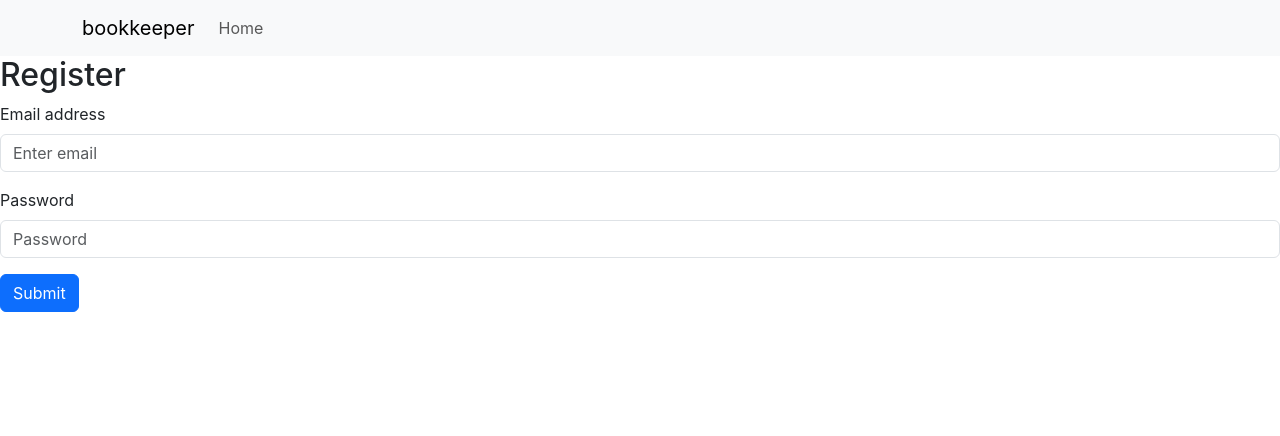
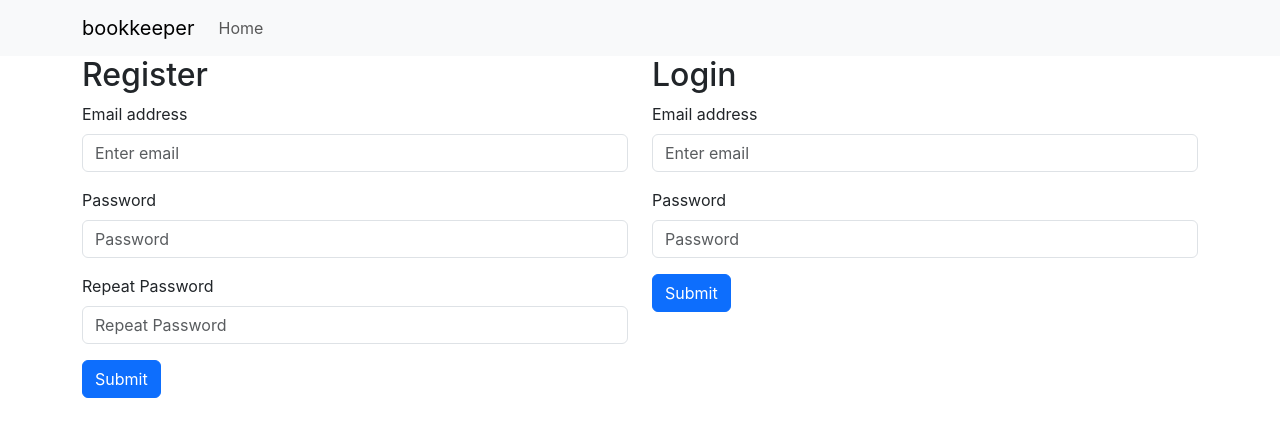
Before and after one commit to mateuszbrycki/khubbi, a React (Create React App) app in the folder src/main/front/: page / in a window 1280 px wide. Shown: the top 436 px of the page. Built offline with nearby package versions, Linux system fonts and the light colour scheme.

Commit message:
master - Introduce Entry Forms

```diff
--- a/src/main/front/src/authorization/api/api.ts
+++ b/src/main/front/src/authorization/api/api.ts
@@ -1,11 +1,9 @@
-import {Shelf} from "../../types";
-import {List} from "immutable";
 import axios from 'axios';
 
 
 export interface AuthorizationHttpApi {
     readonly register: (email: string, password: string) => {}
-    readonly login: () => {}
+    readonly login: (email: string, password: string) => {}
 }
 
 const Api: AuthorizationHttpApi = {
@@ -16,7 +14,12 @@ const Api: AuthorizationHttpApi = {
               })
 
     },
-    login: () => ({})
+    login: (email: string, password: string) => {
+        return axios.post(`http://localhost:8080/auth/login`, { "email": email, "password": password })
+            .then(res => {
+                return res.data
+            })
+    }
 }
 
 export {Api as AuthorizationApi}
--- /dev/null
+++ b/src/main/front/src/authorization/components/EntryForms.tsx
@@ -0,0 +1,34 @@
+import React from "react";
+import RegisterForm from "./RegisterForm";
+import LoginForm from "./LoginForm";
+import Container from "react-bootstrap/Container";
+import {Col, Row} from "react-bootstrap";
+
+
+export interface EntryFormsProps {
+    readonly user: {} | null;
+}
+
+export interface EntryFormsActionProps {
+    readonly registerUser: (email: string, password: string) => void
+    readonly loginUser: (email: string, password: string) => void
+}
+
+const EntryForms: React.FC<EntryFormsProps & EntryFormsActionProps> = (props) => {
+    const {user, registerUser, loginUser} = props
+
+    return <>
+        <Container>
+            <Row>
+                <Col>
+                    <RegisterForm user={user} registerUser={registerUser}/>
+                </Col>
+                <Col>
+                    <LoginForm user={user} loginUser={loginUser}/>
+                </Col>
+            </Row>
+        </Container>
+    </>
+}
+
+export default EntryForms
--- /dev/null
+++ b/src/main/front/src/authorization/components/LoginForm.tsx
@@ -0,0 +1,45 @@
+import React from 'react'
+import {useState} from 'react';
+import Button from 'react-bootstrap/Button';
+import Form from 'react-bootstrap/Form';
+
+export interface LoginFormProps {
+    readonly user: {} | null;
+}
+
+export interface LoginFormActionProps {
+    readonly loginUser: (email: string, password: string) => void
+}
+
+const RegisterForm: React.FC<LoginFormProps & LoginFormActionProps> = (props) => {
+
+    const {user, loginUser} = props
+
+    const [email, setEmail] = useState<string>("")
+    const [password, setPassword] = useState<string>("")
+
+    return <>
+        <h2>Login</h2>
+        <Form onSubmit={event => {
+            loginUser(email, password);
+            event.preventDefault();
+        }}>
+            <Form.Group className="mb-3" controlId="loginFormEmail">
+                <Form.Label>Email address</Form.Label>
+                <Form.Control type="text" placeholder="Enter email"
+                              onChange={(event) => setEmail(event.target.value)}/>
+            </Form.Group>
+
+            <Form.Group className="mb-3" controlId="loginFormPassword">
+                <Form.Label>Password</Form.Label>
+                <Form.Control type="password" placeholder="Password"
+                              onChange={(event) => setPassword(event.target.value)}/>
+            </Form.Group>
+            <Button variant="primary" type="submit">
+                Submit
+            </Button>
+        </Form>
+    </>
+}
+
+export default RegisterForm
--- a/src/main/front/src/authorization/components/RegisterForm.tsx
+++ b/src/main/front/src/authorization/components/RegisterForm.tsx
@@ -1,4 +1,4 @@
-import React from 'react'
+import React, {useEffect} from 'react'
 import {useState} from 'react';
 import Button from 'react-bootstrap/Button';
 import Form from 'react-bootstrap/Form';
@@ -17,6 +17,17 @@ const RegisterForm: React.FC<RegisterFormProps & RegisterFormActionProps> = (pro
 
     const [email, setEmail] = useState<string>("")
     const [password, setPassword] = useState<string>("")
+    const [repeatPassword, setRepeatPassword] = useState<string>("")
+    const [validationError, setValidationError] = useState<string>("")
+
+    useEffect(() => {
+        console.log(repeatPassword);
+        if (password != repeatPassword) {
+            setValidationError("Passwords are not equal");
+            return;
+        }
+        setValidationError("");
+    }, [password, repeatPassword]);
 
     return <>
         <h2>Register</h2>
@@ -24,21 +35,34 @@ const RegisterForm: React.FC<RegisterFormProps & RegisterFormActionProps> = (pro
             registerUser(email, password);
             event.preventDefault();
         }}>
-            <Form.Group className="mb-3" controlId="formBasicEmail">
+            <Form.Group className="mb-3" controlId="registerFormEmail">
                 <Form.Label>Email address</Form.Label>
                 <Form.Control type="text" placeholder="Enter email"
-                              onChange={(event) => setEmail(event.target.value)}/>
+                              onChange={(event) => setEmail(event.target.value)}
+                              required
+                />
             </Form.Group>
 
-            <Form.Group className="mb-3" controlId="formBasicPassword">
+            <Form.Group className="mb-3" controlId="registerFormPassword">
                 <Form.Label>Password</Form.Label>
                 <Form.Control type="password" placeholder="Password"
-                              onChange={(event) => setPassword(event.target.value)}/>
+                              onChange={(event) => setPassword(event.target.value)} required/>
+            </Form.Group>
+
+            <Form.Group className="mb-3" controlId="registerFormPasswordRepeat">
+                <Form.Label>Repeat Password</Form.Label>
+                <Form.Control type="password" placeholder="Repeat Password"
+                              onChange={(event) => setRepeatPassword(event.target.value)} required/>
+                <Form.Control.Feedback type="invalid">
+                    Passwords are not equal.
+                </Form.Control.Feedback>
             </Form.Group>
             <Button variant="primary" type="submit">
                 Submit
             </Button>
         </Form>
+
+        {validationError}
     </>
 }
 
--- a/src/main/front/src/authorization/containers/AuthorizationContainer.ts
+++ b/src/main/front/src/authorization/containers/AuthorizationContainer.ts
@@ -1,20 +1,22 @@
 import {connect, MapDispatchToProps, MapStateToProps} from 'react-redux'
 import {State} from "../../store/state";
 import {getUserState} from '../store/selectors'
-import {RegisterUserAction} from "../store/actions";
-import RegisterForm, {RegisterFormActionProps, RegisterFormProps} from "../components/RegisterForm";
+import {LoginUserAction, RegisterUserAction} from "../store/actions";
+import {EntryFormsActionProps, EntryFormsProps} from "../components/EntryForms";
+import EntryForms from "../components/EntryForms";
 
-const mapStateToProps: MapStateToProps<RegisterFormProps, {}, State> = (state: State) => ({
+const mapStateToProps: MapStateToProps<EntryFormsProps, {}, State> = (state: State) => ({
     user: getUserState(state)
 })
 
-const mapDispatchToProps: MapDispatchToProps<RegisterFormActionProps, {}> = (dispatch) => ({
-    registerUser: (email: string, password: string) => dispatch(RegisterUserAction(email, password))
+const mapDispatchToProps: MapDispatchToProps<EntryFormsActionProps, {}> = (dispatch) => ({
+    registerUser: (email: string, password: string) => dispatch(RegisterUserAction(email, password)),
+    loginUser: (email: string, password: string) => dispatch(LoginUserAction(email, password))
 })
 
 const AuthorizationContainer = connect(
 mapStateToProps,
     mapDispatchToProps
-)(RegisterForm) // TODO mateusz.brycki redesign to a general component that depends on two forms (login and registration)
+)(EntryForms)
 
 export default AuthorizationContainer
--- a/src/main/front/src/authorization/store/actions.ts
+++ b/src/main/front/src/authorization/store/actions.ts
@@ -1,13 +1,18 @@
-import {Shelf} from "../../types";
-import {List, Set} from "immutable";
-
 enum Types {
     RegisterUser = "REGISTER_USER",
+    LoginUser = "LOGIN_USER",
     UserRegistered = "USER_REGISTERED",
 }
 
 export interface RegisterUser {
     readonly type: Types.RegisterUser
+    readonly payload: {
+        email: string,
+        password: string,
+    }
+}
+export interface LoginUser {
+    readonly type: Types.LoginUser
     readonly payload: {
         email: string,
         password: string,
@@ -40,8 +45,17 @@ const UserRegisteredAction = (id: string, email: string, createdAt: string): Use
     }
 })
 
+const LoginUserAction = (email: string, password: string): LoginUser => ({
+    type: Types.LoginUser,
+    payload: {
+        email: email,
+        password: password,
+    }
+})
+
 export {
     Types,
     RegisterUserAction,
+    LoginUserAction,
     UserRegisteredAction
 }
--- a/src/main/front/src/authorization/store/sagas.ts
+++ b/src/main/front/src/authorization/store/sagas.ts
@@ -1,13 +1,18 @@
 import {Action} from "redux";
 import {AuthorizationHttpApi} from "../api/api";
-import {put, takeEvery, select} from '@redux-saga/core/effects'
-import {Types, RegisterUser} from './actions'
-import {List} from "immutable";
+import {takeEvery} from '@redux-saga/core/effects'
+import {LoginUser, RegisterUser, Types} from './actions'
 
 function* onAuthorization(api: AuthorizationHttpApi): IterableIterator<unknown> {
      yield takeEvery((a: Action): a is RegisterUser => a.type === Types.RegisterUser, function* (a: RegisterUser) {
-        console.log("saga")
+        console.log("Register Uer")
         yield api.register(a.payload.email, a.payload.password)
+    })
+
+    yield takeEvery((a: Action): a is LoginUser => a.type === Types.LoginUser, function* (a: LoginUser) {
+        console.log("Login User")
+        // TODO mateusz.brycki handle JWT
+        yield api.login(a.payload.email, a.payload.password)
     })
 
 }
```
